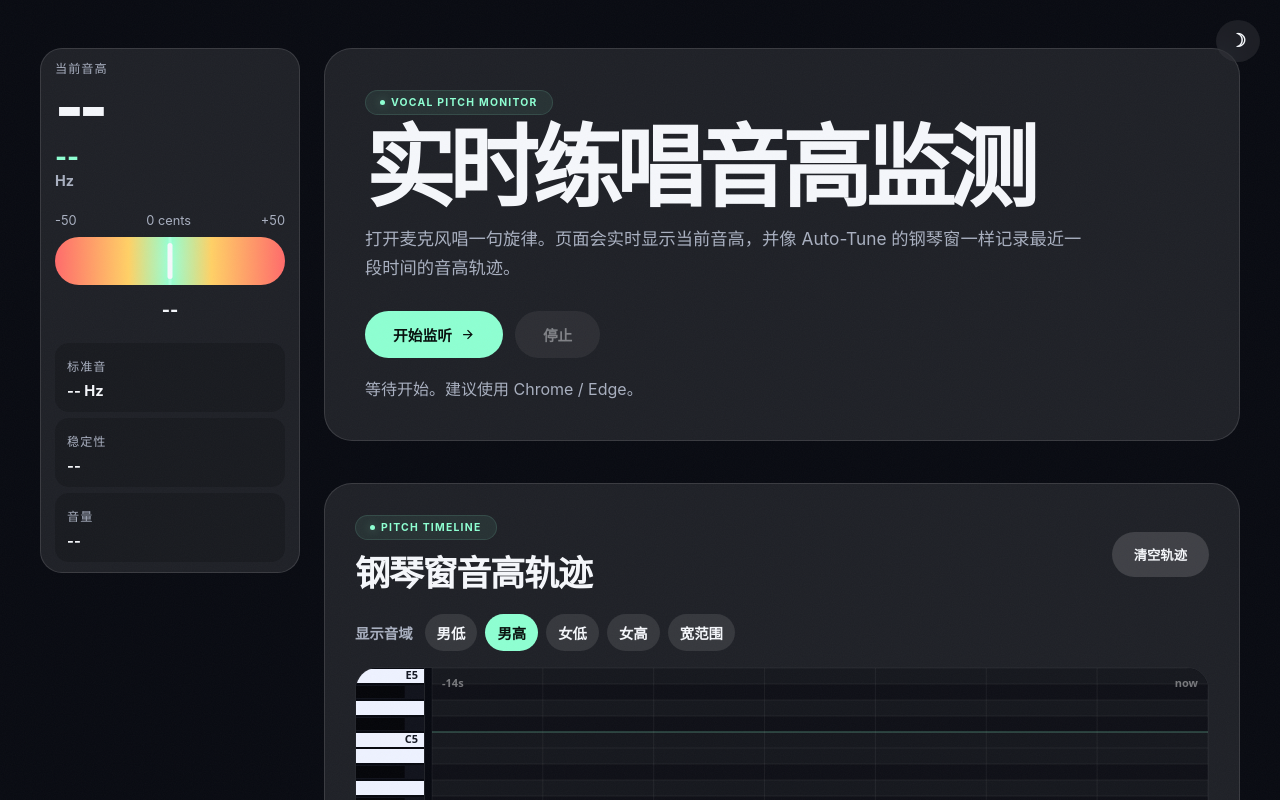
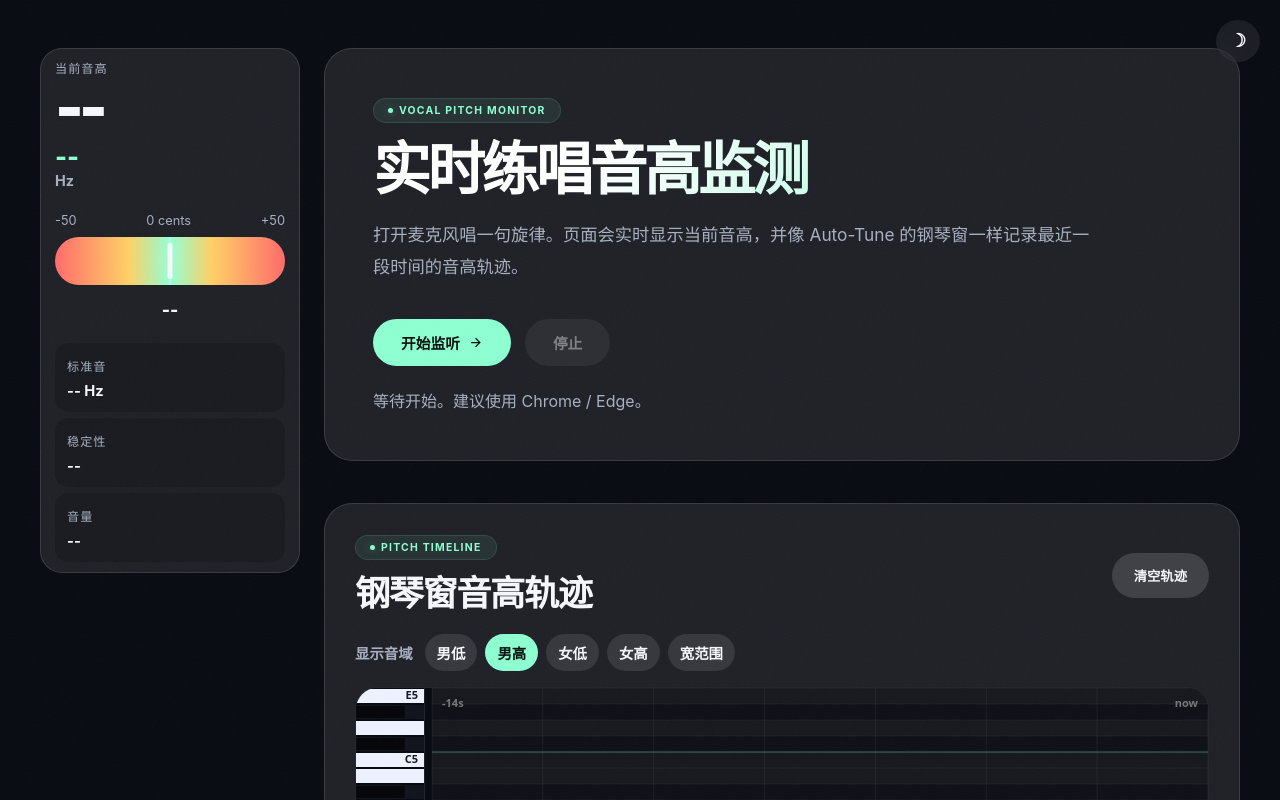
Before and after one commit to nggezi/vocal-pitch-monitor, a plain HTML site: page index.html in a window 1280 px wide. Shown: the top 800 px of the page. Drawn offline with Linux system fonts and the light colour scheme.

Commit message:
feat: 标题渐变美化、行距间距优化、版本 v1.1

```diff
--- a/index.html
+++ b/index.html
@@ -91,7 +91,7 @@
         </div>
       </section>
 
-      <footer class="site-footer"><span>nggezi</span><span class="ver">v1.0</span><a href="https://github.com/nggezi" target="_blank" rel="noopener">GitHub</a></footer>
+      <footer class="site-footer"><span>nggezi</span><span class="ver">v1.1</span><a href="https://github.com/nggezi" target="_blank" rel="noopener">GitHub</a></footer>
     </div>
   </div>
 
--- a/style.css
+++ b/style.css
@@ -59,6 +59,12 @@
   --roll-border: rgba(0, 0, 0, 0.08);
   --roll-help: #5c6378;
   --tips-text: #3a3f50;
+}
+
+[data-theme="light"] h1 {
+  background: linear-gradient(135deg, #1a1d26 30%, var(--accent) 100%);
+  -webkit-background-clip: text;
+  background-clip: text;
 }
 
 * {
@@ -209,7 +215,7 @@ body {
 }
 
 .hero {
-  padding: 40px;
+  padding: 48px;
 }
 
 .tag {
@@ -246,10 +252,14 @@ body {
 
 h1 {
   max-width: 760px;
-  margin: 10px 0 14px;
-  font-size: clamp(2.3rem, 7vw, 5.6rem);
-  line-height: 0.95;
-  letter-spacing: -0.07em;
+  margin: 16px 0 20px;
+  font-size: clamp(2rem, 5vw, 3.6rem);
+  line-height: 1.05;
+  letter-spacing: -0.06em;
+  background: linear-gradient(135deg, #fff 30%, var(--accent) 100%);
+  -webkit-background-clip: text;
+  -webkit-text-fill-color: transparent;
+  background-clip: text;
 }
 
 .intro {
@@ -257,14 +267,14 @@ h1 {
   margin: 0;
   color: var(--text-sec);
   font-size: 1.08rem;
-  line-height: 1.7;
+  line-height: 1.85;
 }
 
 .actions {
   display: flex;
   flex-wrap: wrap;
-  gap: 12px;
-  margin-top: 28px;
+  gap: 14px;
+  margin-top: 36px;
 }
 
 button {
@@ -321,7 +331,7 @@ button:disabled {
 
 .status {
   min-height: 1.5em;
-  margin: 18px 0 0;
+  margin: 22px 0 0;
   color: var(--muted);
 }
 
```
